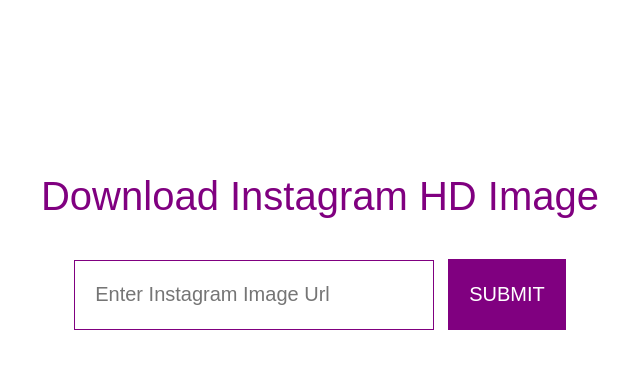
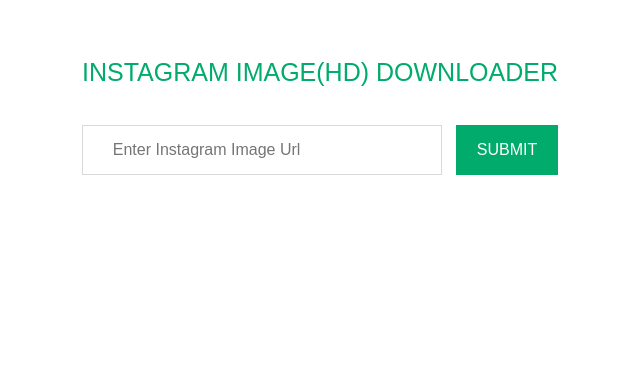
Before and after one commit to muraliremod7/python-goodness, a plain HTML site: page Instagram Scraper/templates/index.html in a window 1280 px wide. Shown: the whole page, without its empty margins (320-960 px from the left). Drawn offline with Linux system fonts and the light colour scheme.

Commit message:
:tada: Design Tweaks

```diff
--- a/Instagram Scraper/templates/index.html
+++ b/Instagram Scraper/templates/index.html
@@ -10,45 +10,49 @@
 			text-align: center;
 			margin: 0 auto;
 			width: 800px;
-			padding-top: 10%;
+			padding-top: 2%;
 		}
 		.container>p{
-			font-size: 40px;
+			font-size: 25px;
+			color: #00ab6b;
+			margin-bottom: 1.5em;
+			text-transform: uppercase;
 			font-family: sans-serif;
 		}
 		#box{
-			padding: 20px;
-			font-size: 20px;
-			color: #333;
+			padding: 15px 30px;
+			font-size: 16px;
+			color: rgba(0,0,0,0.8);
 			width: 360px;
-			height: 70px;
-			border:1px solid purple;
+			height: 50px;
+			background: #fff;
+			border:1px solid rgba(0,0,0,0.15);
 		}
 		#box:active, #box:focus{
-			border:1px solid purple;
+			border:1px solid #333;
 			outline:none;
 		}
 		#submit-button{
-			height: 71px;
+			height: 50px;
 			text-transform: uppercase;
-			background: purple;
-			border:1px solid purple;
+			background: #00ab6b;
+			border:1px solid #00ab6b;
 			color: #fff;
-			font-size: 20px;
+			font-size: 16px;
 			font-family: sans-serif;
 			padding:10px 20px 10px 20px;
 			margin-left: 10px;
 		}
 		#submit-button:hover{
-			background: #fff;
-			color: purple;
+			background: #00ab6b;
+			color: #fff;
 			cursor: hand;
 		}
 	</style>
 </head>
 <body>
 	<div class="container">
-	<p>Download Instagram HD Image</p>
+	<p>Instagram Image(HD) Downloader</p>
 	<form action="" method="POST">
 		<input id="box" type="url" name="iurl" placeholder="Enter Instagram Image Url" required >
 		<input id="submit-button" type="submit" value="SUBMIT">
```
